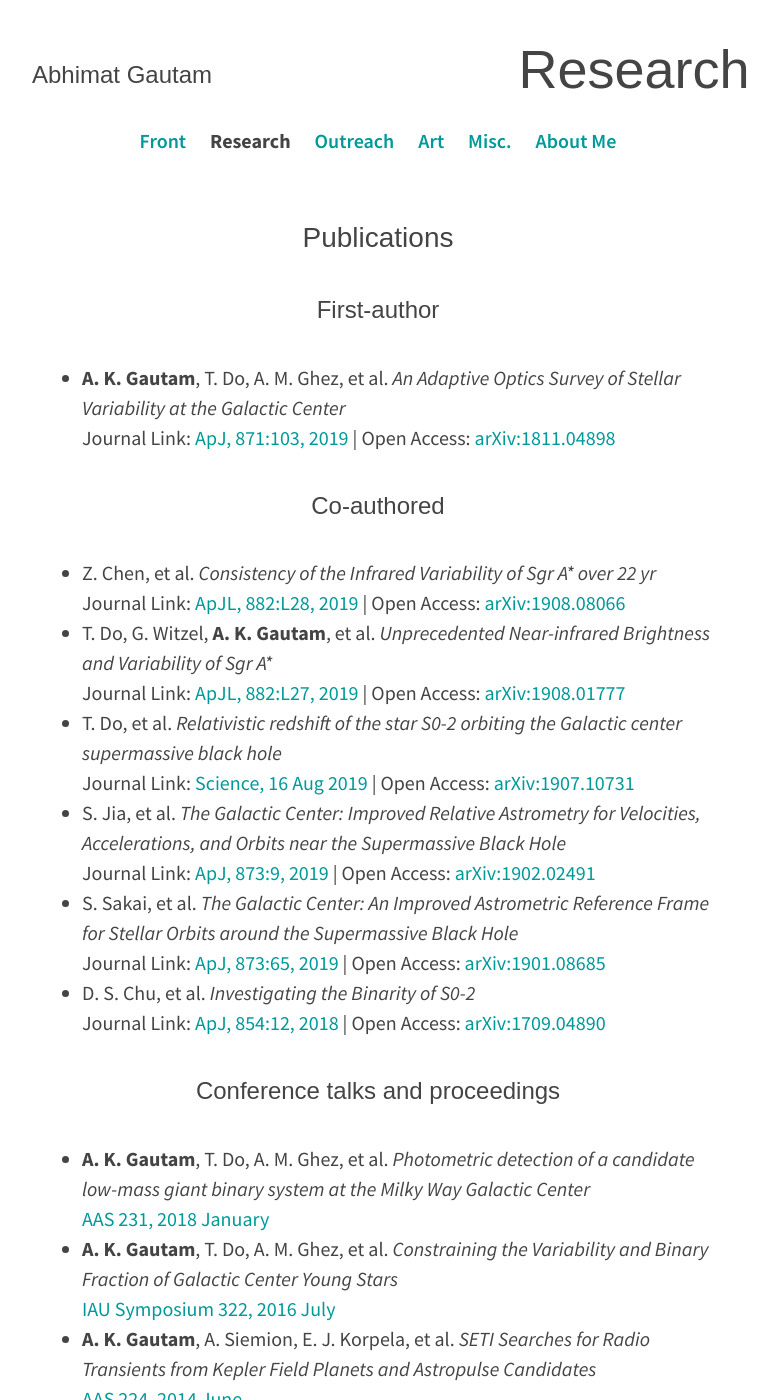
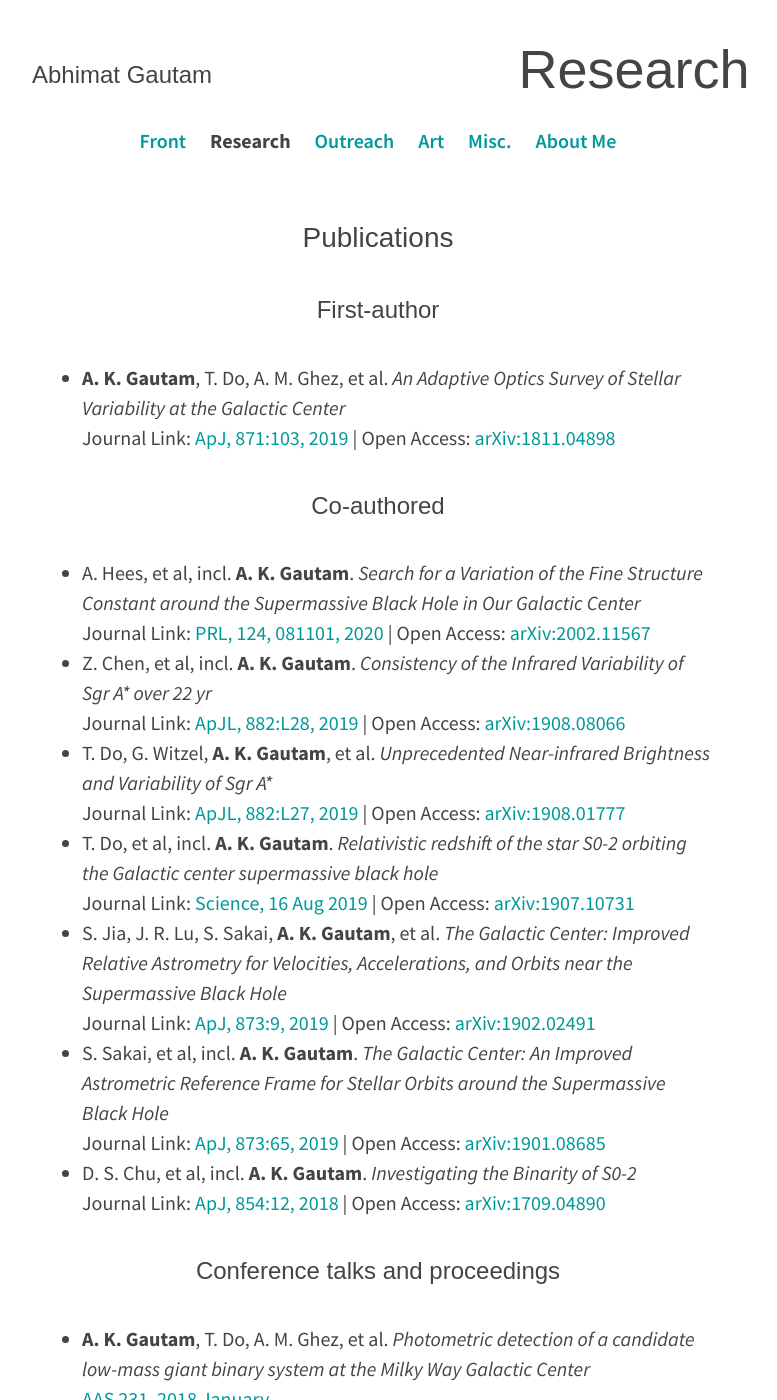
Before and after one commit to abhimat/abhimat.github.io, a Jekyll site: the page built from research/index.md, in a window 1280 px wide and 1400 px high. Shown: the whole window, without its empty margins (262-1039 px from the left). Built offline with Jekyll 4.4.1, drawn with Linux system fonts in a browser that asks for light colours.

Commit message:
Updated research page

```diff
--- a/research/index.md
+++ b/research/index.md
@@ -12,12 +12,13 @@ title: Research
 
 
 ### Co-authored
-* Z. Chen, et al. *Consistency of the Infrared Variability of Sgr A\* over 22 yr*<br>Journal Link: [ApJL, 882:L28, 2019](https://doi.org/10.3847/2041-8213/ab3c68) \| Open Access: [arXiv:1908.08066](https://arxiv.org/abs/1908.08066)
+* A. Hees, et al, incl. **A. K. Gautam**. *Search for a Variation of the Fine Structure Constant around the Supermassive Black Hole in Our Galactic Center*<br>Journal Link: [PRL, 124, 081101, 2020](https://doi.org/10.1103/PhysRevLett.124.081101) \| Open Access: [arXiv:2002.11567](https://arxiv.org/abs/2002.11567)
+* Z. Chen, et al, incl. **A. K. Gautam**. *Consistency of the Infrared Variability of Sgr A\* over 22 yr*<br>Journal Link: [ApJL, 882:L28, 2019](https://doi.org/10.3847/2041-8213/ab3c68) \| Open Access: [arXiv:1908.08066](https://arxiv.org/abs/1908.08066)
 * T. Do, G. Witzel, **A. K. Gautam**, et al. *Unprecedented Near-infrared Brightness and Variability of Sgr A\**<br>Journal Link: [ApJL, 882:L27, 2019](https://doi.org/10.3847/2041-8213/ab38c3) \| Open Access: [arXiv:1908.01777](https://arxiv.org/abs/1908.01777)
-* T. Do, et al. *Relativistic redshift of the star S0-2 orbiting the Galactic center supermassive black hole*<br>Journal Link: [Science, 16 Aug 2019](https://science.sciencemag.org/cgi/doi/10.1126/science.aav8137) \| Open Access: [arXiv:1907.10731](https://arxiv.org/abs/1907.10731)
-* S. Jia, et al. *The Galactic Center: Improved Relative Astrometry for Velocities, Accelerations, and Orbits near the Supermassive Black Hole*<br>Journal Link: [ApJ, 873:9, 2019](https://doi.org/10.3847/1538-4357/ab01de) \| Open Access: [arXiv:1902.02491](https://arxiv.org/abs/1902.02491)
-* S. Sakai, et al. *The Galactic Center: An Improved Astrometric Reference Frame for Stellar Orbits around the Supermassive Black Hole*<br>Journal Link: [ApJ, 873:65, 2019](https://doi.org/10.3847/1538-4357/ab0361) \| Open Access: [arXiv:1901.08685](https://arxiv.org/abs/1901.08685)
-* D. S. Chu, et al. *Investigating the Binarity of S0-2*<br>Journal Link: [ApJ, 854:12, 2018](https://doi.org/10.3847/1538-4357/aaa3eb) \| Open Access: [arXiv:1709.04890](https://arxiv.org/abs/1709.04890)
+* T. Do, et al, incl. **A. K. Gautam**. *Relativistic redshift of the star S0-2 orbiting the Galactic center supermassive black hole*<br>Journal Link: [Science, 16 Aug 2019](https://science.sciencemag.org/cgi/doi/10.1126/science.aav8137) \| Open Access: [arXiv:1907.10731](https://arxiv.org/abs/1907.10731)
+* S. Jia, J. R. Lu, S. Sakai, **A. K. Gautam**, et al. *The Galactic Center: Improved Relative Astrometry for Velocities, Accelerations, and Orbits near the Supermassive Black Hole*<br>Journal Link: [ApJ, 873:9, 2019](https://doi.org/10.3847/1538-4357/ab01de) \| Open Access: [arXiv:1902.02491](https://arxiv.org/abs/1902.02491)
+* S. Sakai, et al, incl. **A. K. Gautam**. *The Galactic Center: An Improved Astrometric Reference Frame for Stellar Orbits around the Supermassive Black Hole*<br>Journal Link: [ApJ, 873:65, 2019](https://doi.org/10.3847/1538-4357/ab0361) \| Open Access: [arXiv:1901.08685](https://arxiv.org/abs/1901.08685)
+* D. S. Chu, et al, incl. **A. K. Gautam**. *Investigating the Binarity of S0-2*<br>Journal Link: [ApJ, 854:12, 2018](https://doi.org/10.3847/1538-4357/aaa3eb) \| Open Access: [arXiv:1709.04890](https://arxiv.org/abs/1709.04890)
 
 ### Conference talks and proceedings
 * **A. K. Gautam**, T. Do, A. M. Ghez, et al. *Photometric detection of a candidate low-mass giant binary system at the Milky Way Galactic Center*<br>[AAS 231, 2018 January](http://adsabs.harvard.edu/abs/2018AAS...23121201K)
```
